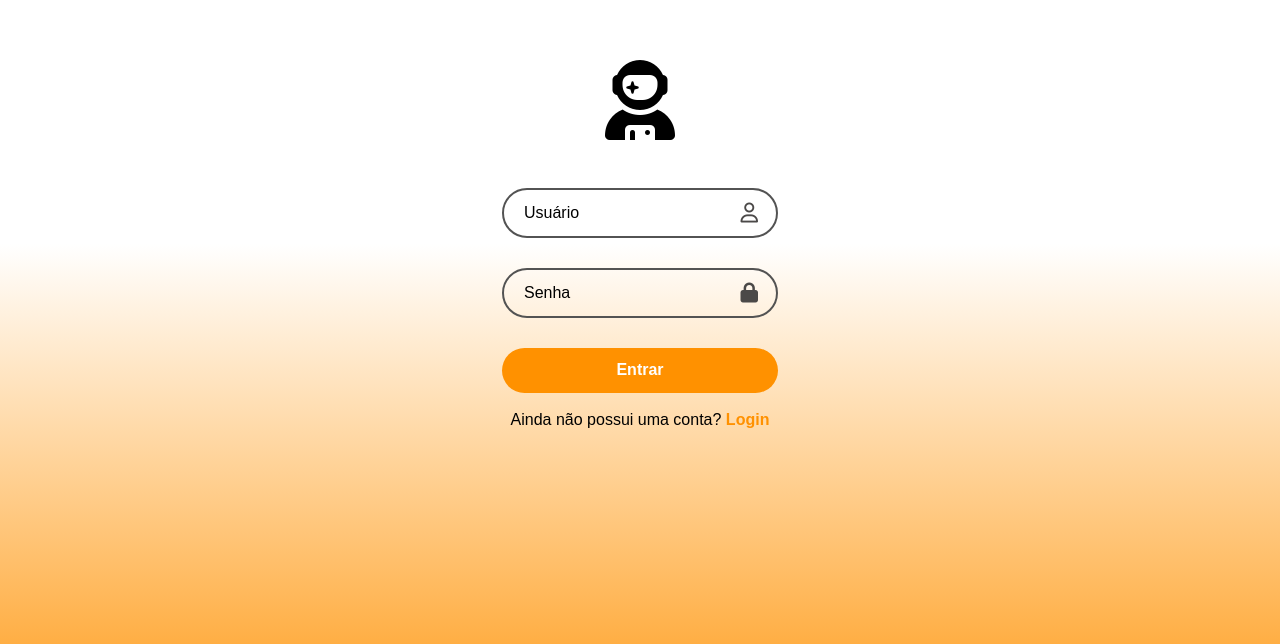
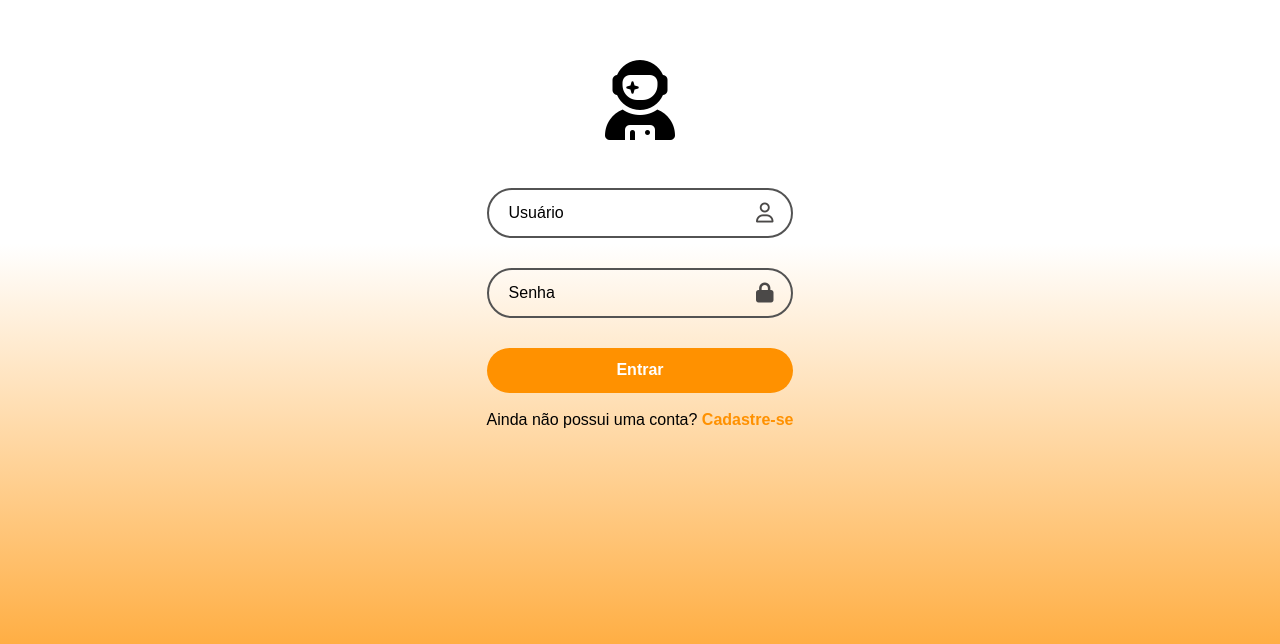
Before and after one commit to thayzavi/AnimeWeb, a website: page login.html in a window 1280 px wide. Shown: the part 156-800 px from the top of the page. Drawn offline with Linux system fonts and the light colour scheme.

Commit message:
correcao

```diff
--- a/login.html
+++ b/login.html
@@ -138,7 +138,7 @@
                <button type="button" onclick="validarFormulario()">Entrar</button>
             </div>
             <br>
-            <p> Ainda não possui uma conta? <a href="cadastro.html">Login</a></p>
+            <p> Ainda não possui uma conta? <a href="cadastro.html">Cadastre-se</a></p>
         </form>
     </div>
     <script src="js/login.js"></script>
```
